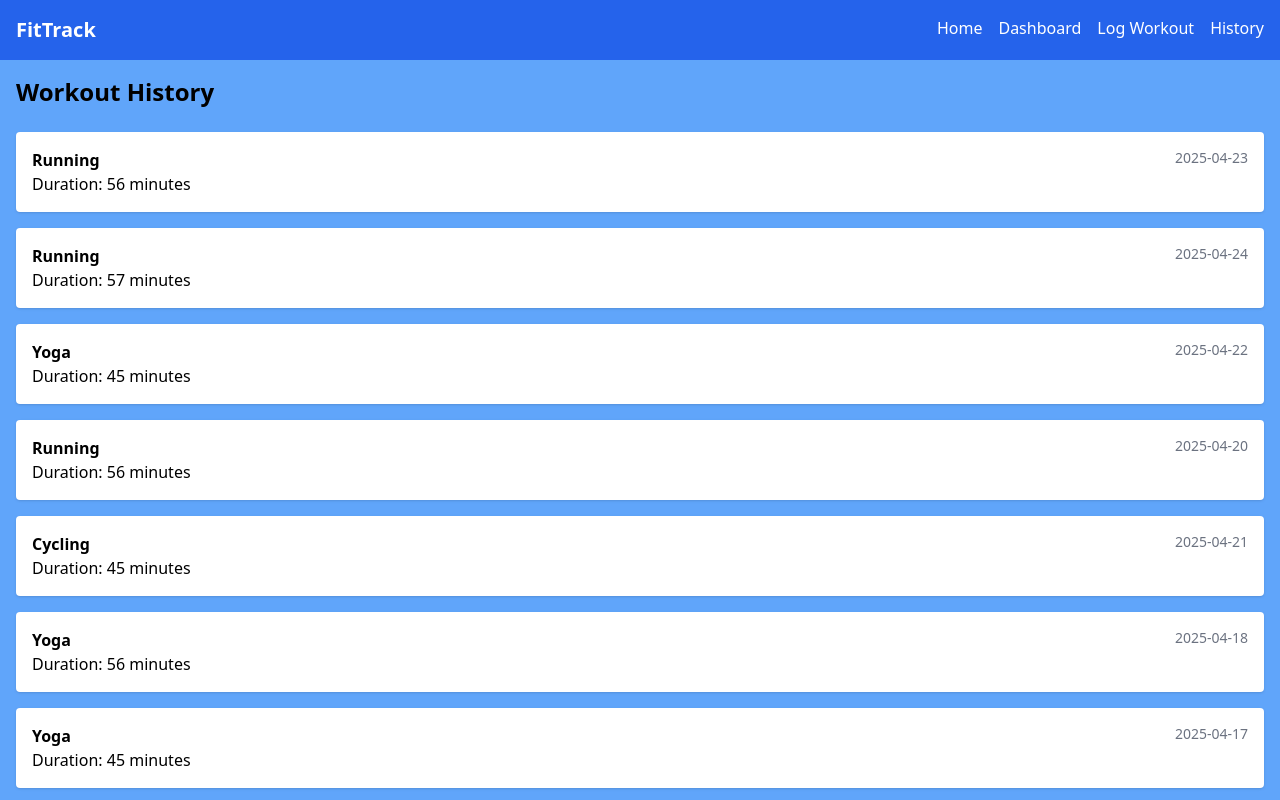
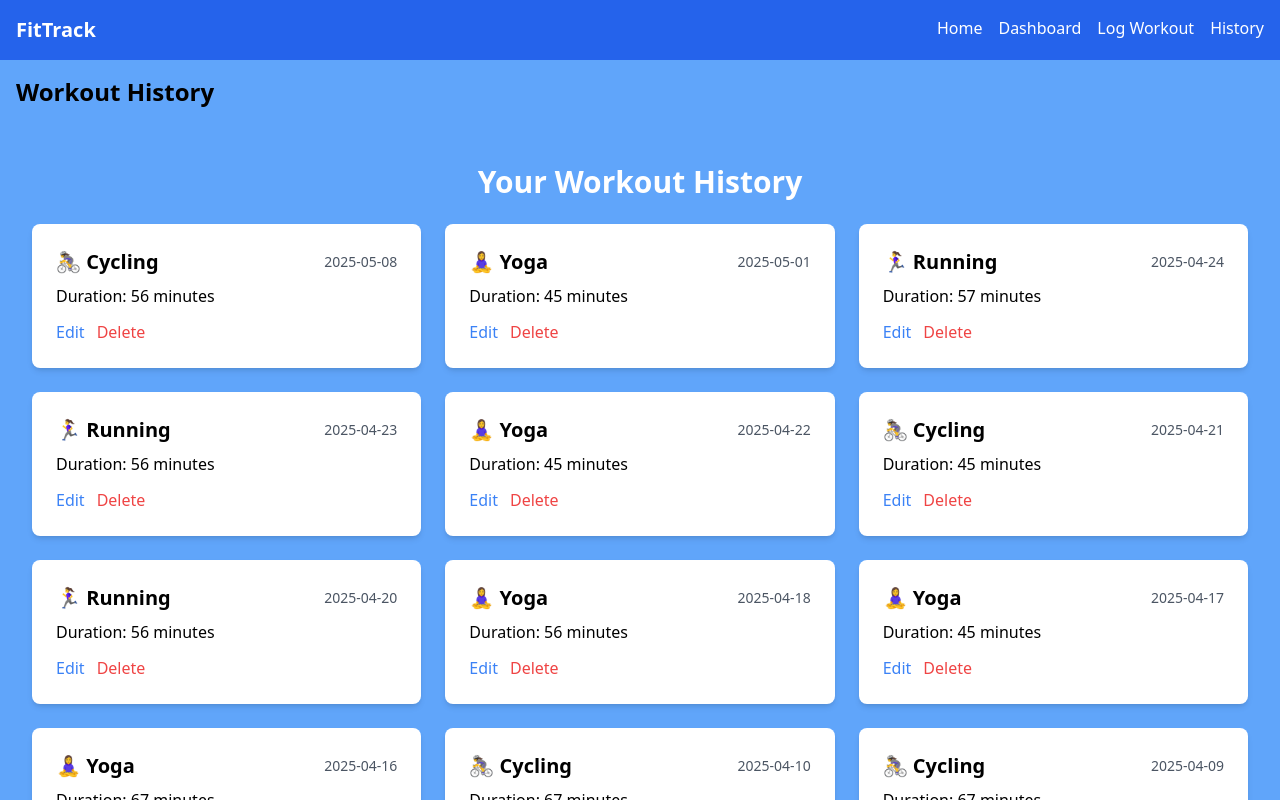
Before and after one commit to Esther-Sonia/fitness-tracker-app, a React (Create React App) app: page /history in a window 1280 px wide. Shown: the top 800 px of the page. Built offline with nearby package versions, Linux system fonts and the light colour scheme; data requests are answered from the project's data file.

Commit message:
add delete,edit functionality and improve styling

```diff
--- a/src/Components/HistoryList.jsx
+++ b/src/Components/HistoryList.jsx
@@ -2,41 +2,173 @@ import { useEffect, useState } from 'react';
 
 const HistoryList = () => {
   const [workouts, setWorkouts] = useState([]);
+  const [loading, setLoading] = useState(true);
   const [error, setError] = useState(null);
+  const [editingWorkout, setEditingWorkout] = useState(null);
+  const [editFormData, setEditFormData] = useState({
+    type: '',
+    duration: '',
+    distance: '',
+    notes: ''
+  });
 
+  // Load workouts from the server
   useEffect(() => {
     fetch('http://localhost:3001/workouts')
       .then(res => {
-        if (!res.ok) {
-          throw new Error('Failed to fetch workouts');
-        }
+        if (!res.ok) throw new Error('Failed to fetch workouts');
         return res.json();
       })
-      .then(data => setWorkouts(data))
+      .then(data => {
+        setWorkouts(data);
+        setLoading(false);
+      })
       .catch(err => {
         setError(err.message);
-        console.error('Error fetching workouts:', err);
+        setLoading(false);
       });
   }, []);
 
-  if (error) {
-    return <div className="text-red-500">Error: {error}</div>;
-  }
+  // add Icons for workout types
+  const workoutIcons = {
+    Running: '🏃‍♀️',
+    Yoga: '🧘‍♀️',
+    Cycling: '🚴‍♀️',
+    Swimming: '🏊‍♀️',
+    Walking: '🚶‍♀️',
+    Weightlifting: '🏋️‍♀️',
+    Basketball: '🏀',
+    default: '💪'
+  };
+
+  // add delete a workout functionality
+  const handleDelete = (id) => {
+    const confirmDelete = window.confirm('Delete this workout?');
+    if (confirmDelete) {
+      fetch(`http://localhost:3001/workouts/${id}`, { method: 'DELETE' })
+        .then(() => {
+          setWorkouts(workouts.filter(w => w.id !== id));
+        })
+        .catch(err => setError(err.message));
+    }
+  };
+
+  // add edit a workout functionality
+  const handleEdit = (workout) => {
+    setEditingWorkout(workout);
+    setEditFormData({
+      type: workout.type,
+      duration: workout.duration,
+      distance: workout.distance || '',
+      notes: workout.notes || ''
+    });
+  };
+
+  // Cancel editing
+  const handleCancelEdit = () => setEditingWorkout(null);
+
+  const handleEditFormChange = (e) => {
+    const { name, value } = e.target;
+    setEditFormData({ ...editFormData, [name]: value });
+  };
+
+  // Save updated workout
+  const handleSaveEdit = () => {
+    const updatedWorkout = {
+      ...editingWorkout,
+      ...editFormData,
+      duration: parseInt(editFormData.duration),
+      distance: editFormData.distance ? parseFloat(editFormData.distance) : null
+    };
+
+    fetch(`http://localhost:3001/workouts/${editingWorkout.id}`, {
+      method: 'PUT',
+      headers: { 'Content-Type': 'application/json' },
+      body: JSON.stringify(updatedWorkout)
+    })
+      .then(res => res.json())
+      .then(data => {
+        setWorkouts(workouts.map(w => (w.id === data.id ? data : w)));
+        setEditingWorkout(null);
+      })
+      .catch(err => setError(err.message));
+  };
+
+  if (loading) return <div className="text-center py-8">Loading workouts...</div>;
+  if (error) return <div className="text-red-500 text-center">{error}</div>;
 
   return (
-    <div className="space-y-4">
+    <div className="container mx-auto px-4 py-8">
+      <h2 className="text-3xl font-bold text-white text-center mb-6">Your Workout History</h2>
+
       {workouts.length === 0 ? (
-        <div>No workouts logged yet! 🏋️‍♂️</div>
+        <div className="text-center bg-white p-8 rounded shadow-md">
+          <p className="text-lg">No workouts yet! </p>
+        </div>
       ) : (
-        workouts.map((workout, index) => (
-          <div key={index} className="bg-white p-4 rounded shadow">
-            <div className="flex justify-between">
-              <h3 className="font-semibold capitalize">{workout.type}</h3>
-              <span className="text-sm text-gray-500">{workout.date}</span>
-            </div>
-            <p>Duration: {workout.duration} minutes</p>
-          </div>
-        ))
+        <div className="grid grid-cols-1 sm:grid-cols-2 lg:grid-cols-3 gap-6">
+          {[...workouts]
+            .sort((a, b) => new Date(b.date) - new Date(a.date))
+            .map(workout => {
+              const icon = workoutIcons[workout.type] || workoutIcons.default;
+
+              return ( //change styling
+                <div key={workout.id} className="bg-white text-black rounded-lg shadow-md p-6">
+                  {editingWorkout && editingWorkout.id === workout.id ? (
+                    <div className="space-y-2">
+                      <select name="type" value={editFormData.type} onChange={handleEditFormChange} className="w-full border p-2 rounded">
+                        {Object.keys(workoutIcons).map(type => (
+                          <option key={type} value={type}>{type}</option>
+                        ))}
+                      </select>
+                      <input
+                        type="number"
+                        name="duration"
+                        placeholder="Duration (minutes)"
+                        value={editFormData.duration}
+                        onChange={handleEditFormChange}
+                        className="w-full border p-2 rounded"
+                      />
+                      <input
+                        type="number"
+                        name="distance"
+                        placeholder="Distance (km)"
+                        value={editFormData.distance}
+                        onChange={handleEditFormChange}
+                        className="w-full border p-2 rounded"
+                      />
+                      <textarea
+                        name="notes"
+                        placeholder="Notes"
+                        value={editFormData.notes}
+                        onChange={handleEditFormChange}
+                        className="w-full border p-2 rounded"
+                      />
+                      <div className="flex justify-between">
+                        <button onClick={handleSaveEdit} className="text-green-600">Save</button>
+                        <button onClick={handleCancelEdit} className="text-gray-600">Cancel</button>
+                      </div>
+                    </div>
+                  ) : (
+                    <div>
+                      <div className="flex justify-between items-center mb-2">
+                        <h3 className="text-xl font-bold text-black">{icon} {workout.type}</h3>
+                        <span className="text-sm text-gray-600">{workout.date}</span>
+                      </div>
+                      <p className="text-black">Duration: {workout.duration} minutes</p>
+                      {workout.distance && <p className="text-black">Distance: {workout.distance} km</p>}
+                      {workout.notes && <p className="text-gray-600 text-sm mt-1">Notes: {workout.notes}</p>}
+
+                      <div className="mt-3 space-x-3">
+                        <button onClick={() => handleEdit(workout)} className="text-blue-500">Edit</button>
+                        <button onClick={() => handleDelete(workout.id)} className="text-red-500">Delete</button>
+                      </div>
+                    </div>
+                  )}
+                </div>
+              );
+            })}
+        </div>
       )}
     </div>
   );
```
